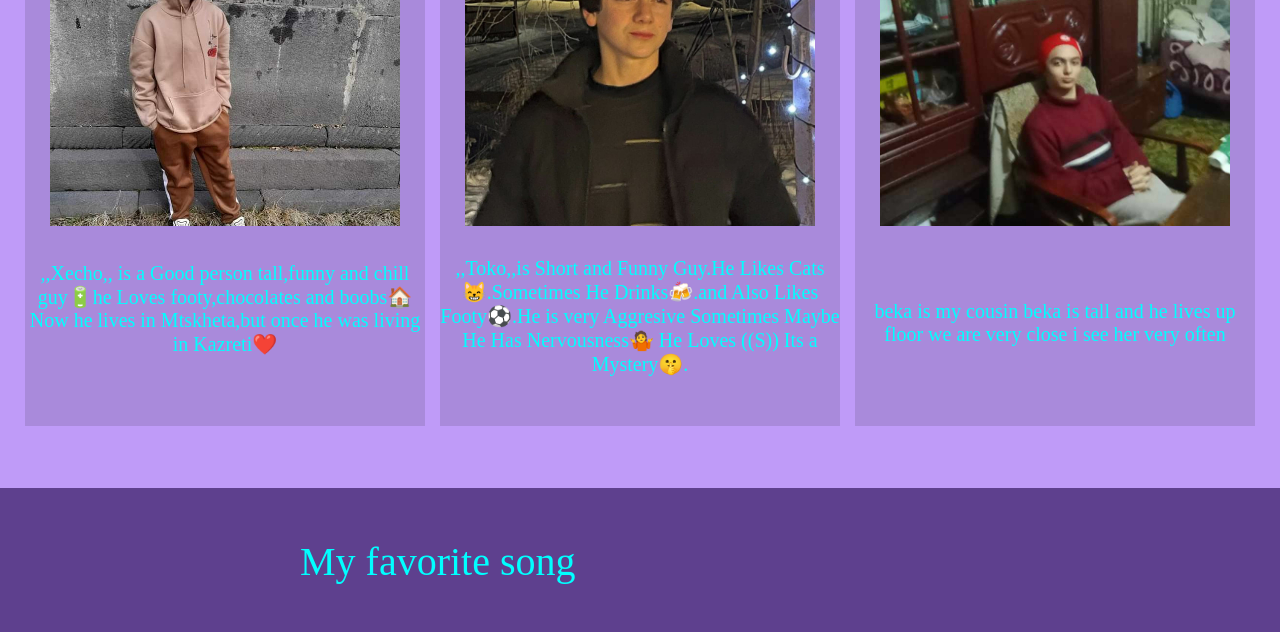
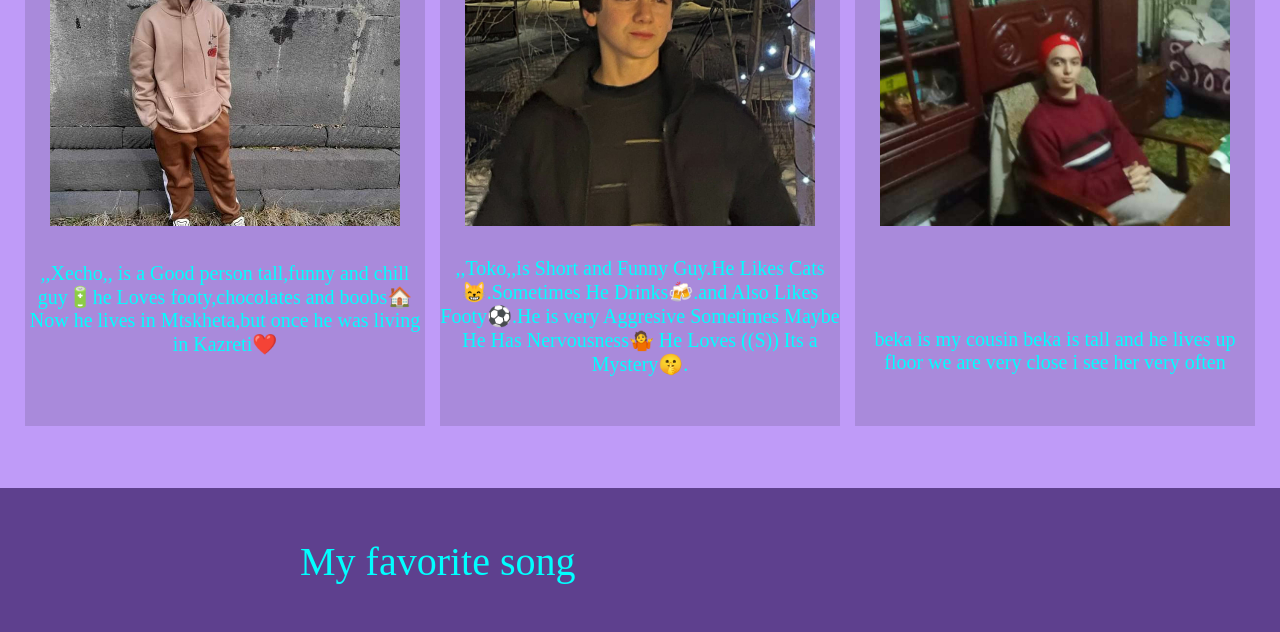
Before and after one commit to AndrewEl131/andys, a plain HTML site: page index.html in a window 1280 px wide. Shown: the part 3359-3991 px from the top of the page. Drawn offline with nearby package versions, Linux system fonts and the light colour scheme; grey boxes are pictures that could not be loaded; a web font is replaced by a local one.

Commit message:
Update main.css

```diff
--- a/main.css
+++ b/main.css
@@ -395,6 +395,9 @@ img.displaySlide{
 #xecho-p{
     bottom: 70px;
 }
+#beka-p{
+    bottom: 52px;
+}
 .friend-box:hover{
     position: relative;
     bottom: 5px;
```
